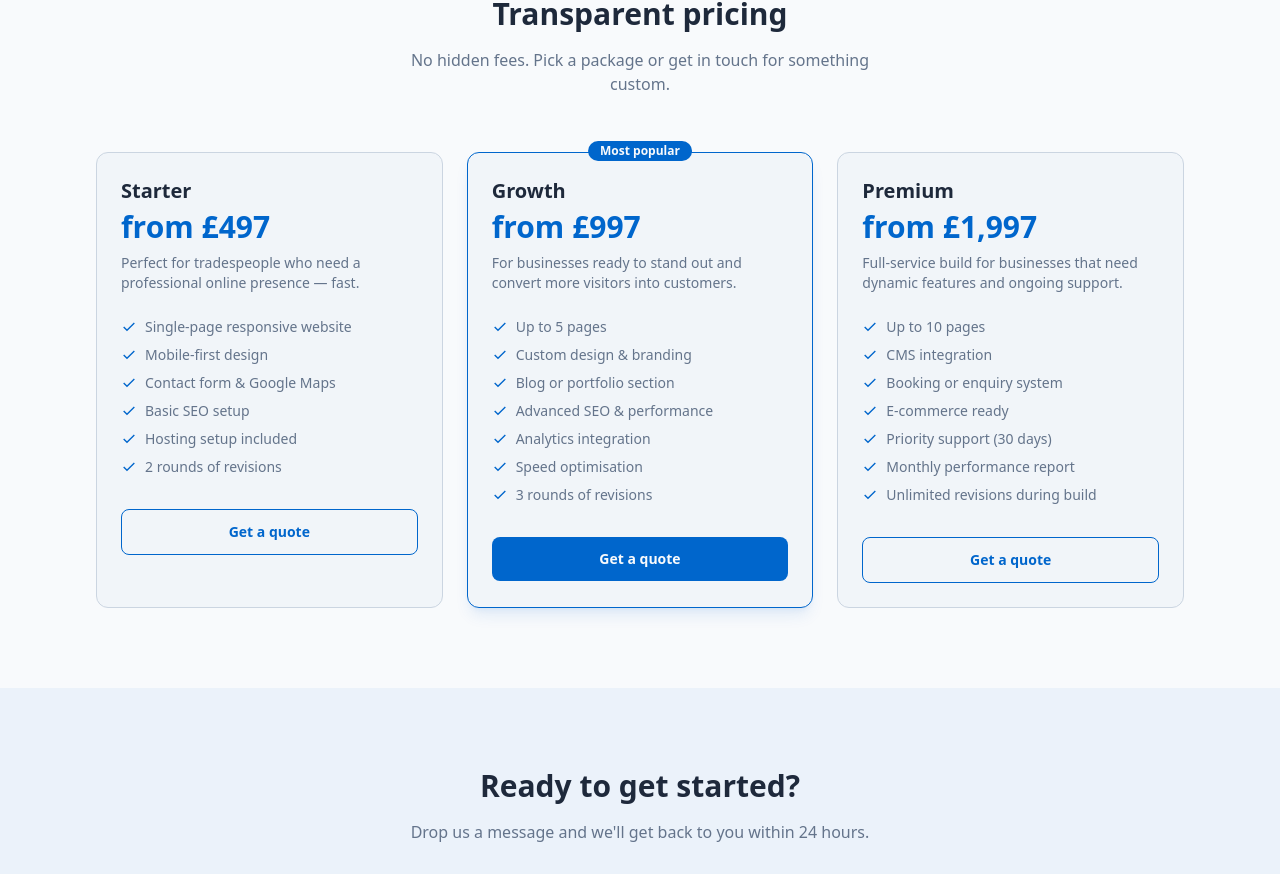
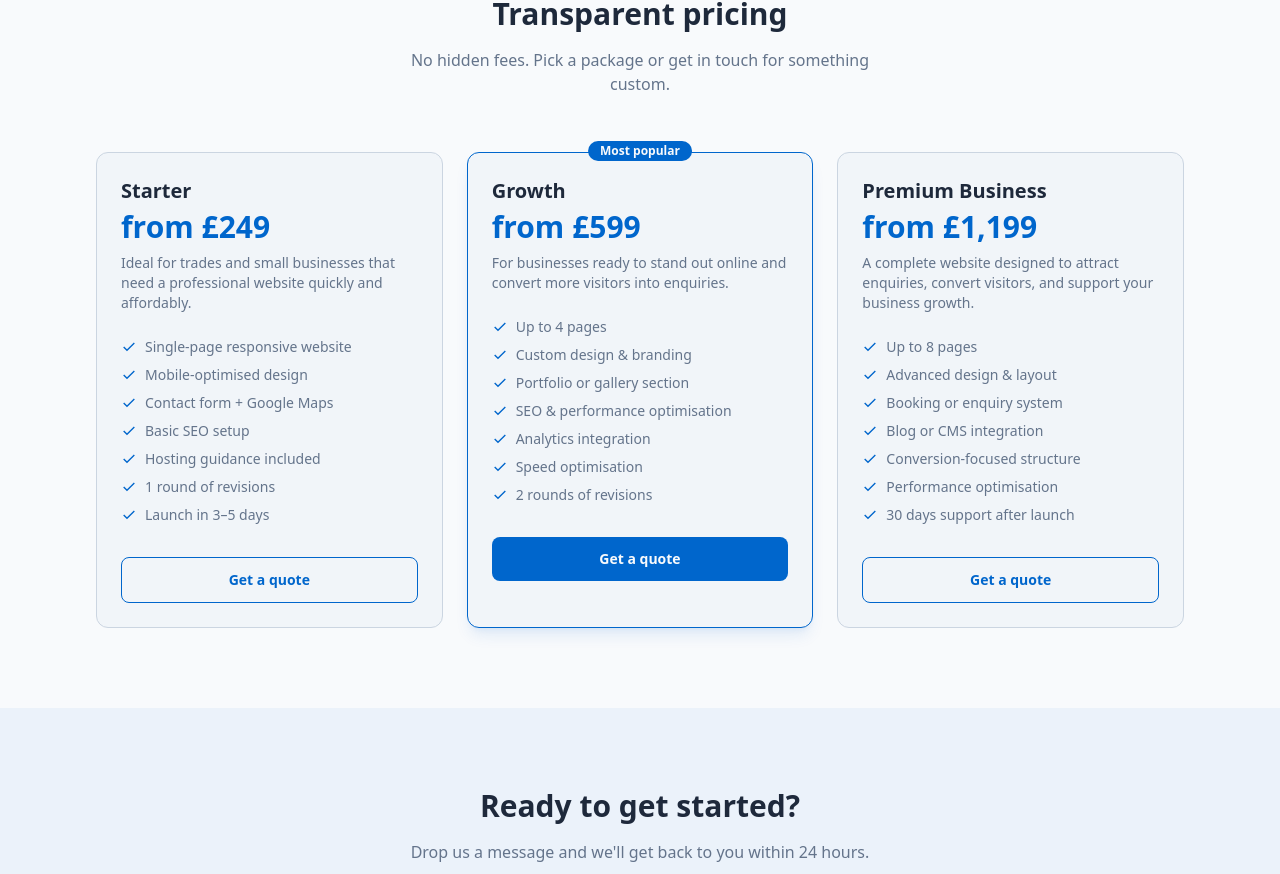
Before and after one commit to mwk900/northsummit-agency, a Next.js app: page / in a window 1280 px wide. Shown: the part 2444-3318 px from the top of the page. Built offline with nearby package versions, Linux system fonts and the light colour scheme; no server answers.

Commit message:
Update pricing for launch positioning

```diff
--- a/src/data/site.ts
+++ b/src/data/site.ts
@@ -41,49 +41,51 @@ export const siteConfig = {
 pricing: [
   {
     name: 'Starter',
-      price: '£497',
+    price: '£249',
     popular: false,
-      description: 'Perfect for tradespeople who need a professional online presence — fast.',
+    description: 'Ideal for trades and small businesses that need a professional website quickly and affordably.',
     features: [
       'Single-page responsive website',
-        'Mobile-first design',
-        'Contact form & Google Maps',
+      'Mobile-optimised design',
+      'Contact form + Google Maps',
       'Basic SEO setup',
-        'Hosting setup included',
+      'Hosting guidance included',
+      '1 round of revisions',
+      'Launch in 3–5 days',
+    ],
+  },
+  {
+    name: 'Growth',
+    price: '£599',
+    popular: true,
+    description: 'For businesses ready to stand out online and convert more visitors into enquiries.',
+    features: [
+      'Up to 4 pages',
+      'Custom design & branding',
+      'Portfolio or gallery section',
+      'SEO & performance optimisation',
+      'Analytics integration',
+      'Speed optimisation',
       '2 rounds of revisions',
     ],
   },
   {
-      name: 'Growth',
-      price: '£997',
-      popular: true,
-      description: 'For businesses ready to stand out and convert more visitors into customers.',
+    name: 'Premium Business',
+    price: '£1,199',
+    popular: false,
+    description: 'A complete website designed to attract enquiries, convert visitors, and support your business growth.',
     features: [
-        'Up to 5 pages',
-        'Custom design & branding',
-        'Blog or portfolio section',
-        'Advanced SEO & performance',
-        'Analytics integration',
-        'Speed optimisation',
-        '3 rounds of revisions',
-      ],
-    },
-    {
-      name: 'Premium',
-      price: '£1,997',
-      popular: false,
-      description: 'Full-service build for businesses that need dynamic features and ongoing support.',
-      features: [
-        'Up to 10 pages',
-        'CMS integration',
+      'Up to 8 pages',
+      'Advanced design & layout',
       'Booking or enquiry system',
-        'E-commerce ready',
-        'Priority support (30 days)',
-        'Monthly performance report',
-        'Unlimited revisions during build',
+      'Blog or CMS integration',
+      'Conversion-focused structure',
+      'Performance optimisation',
+      '30 days support after launch',
     ],
   },
 ],
+
 
   projects: [
     {
```
Also changed, not shown: PROJECT_CONTEXT.txt (added), next-env.d.ts. Lines whose indentation alone changed are shown as unchanged.
